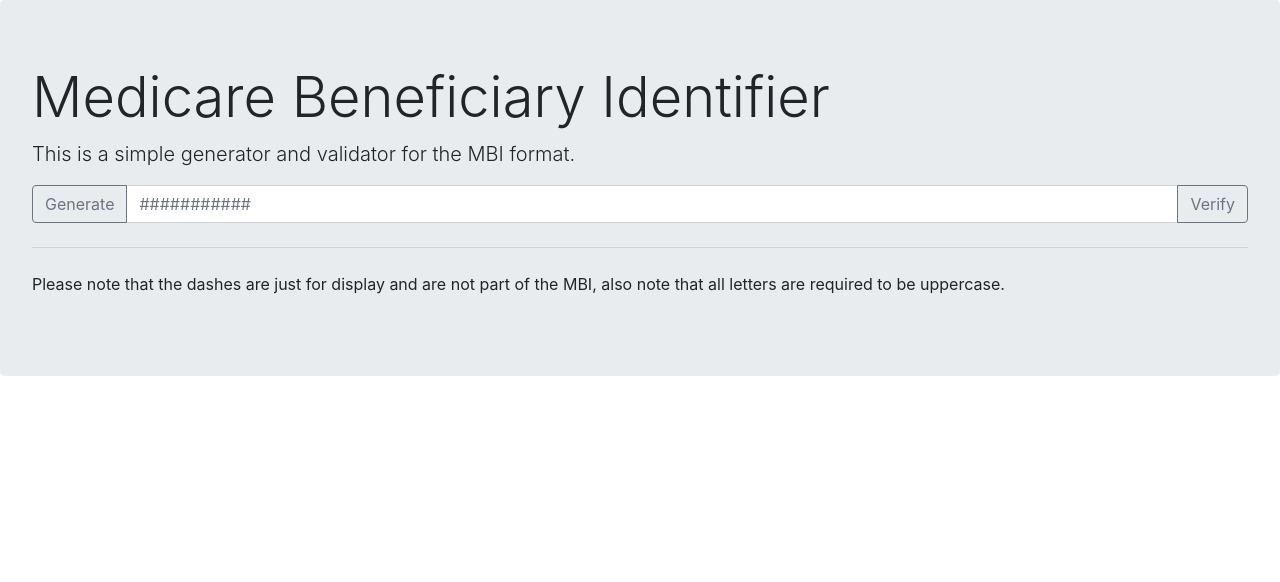
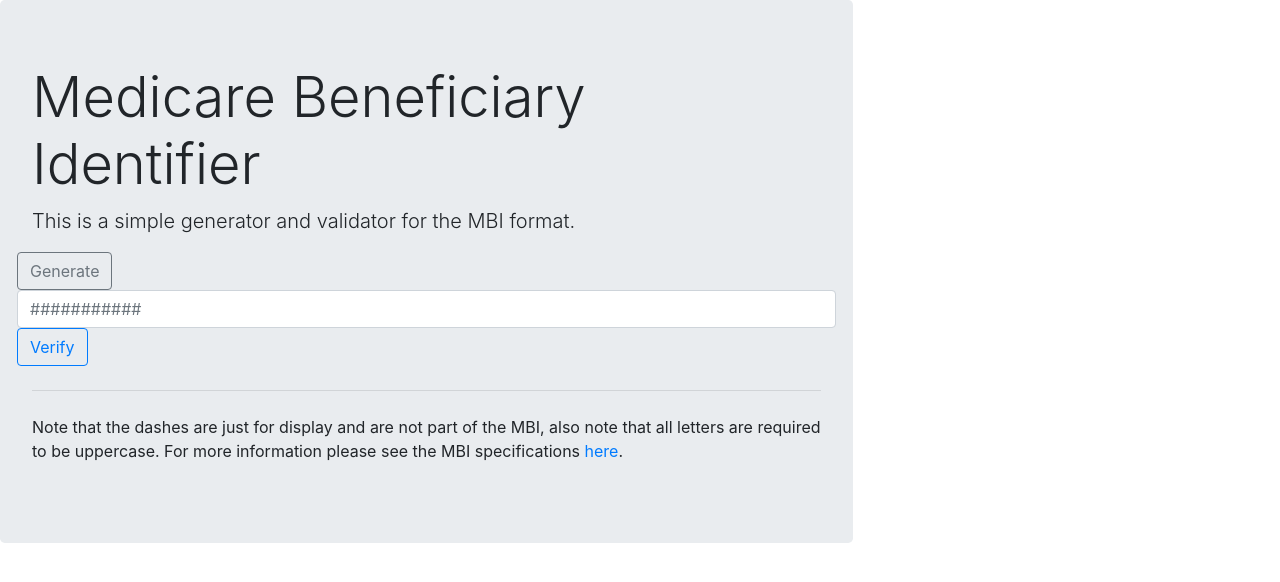
Before and after one commit to ervinMagic/mbi-test, a Flask app: page / in a window 1280 px wide. Shown: the top 582 px of the page. Run offline with Flask 2, Linux system fonts and the light colour scheme; some libraries are stand-ins or nearby versions.

Commit message:
UI cleanup

```diff
--- a/app.py
+++ b/app.py
@@ -4,7 +4,7 @@ from random import choice
 
 app = Flask(__name__)
 
-#generate according to spec
+# according to MBI spec
 # Position 1 – numeric values 1 thru 9
 # Position 2 – alphabetic values A thru Z (minus S, L, O, I, B, Z)
 # Position 3 – alpha-numeric values 0 thru 9 and A thru Z (minus S, L, O, I, B, Z)
@@ -27,10 +27,10 @@ mbiGenerators = {
 mbiFormat = ['C', 'A', 'AN', 'N', 'A', 'AN', 'N', 'A', 'A', 'N', 'N']
 
 mbiDesignations = {
-    'C': 'numeric values 1 thru 9',
-    'N': 'numeric values 0 thru 9',
-    'A': 'uppercase alphabetic values A thru Z (minus S, L, O, I, B, Z)',
-    'AN': 'uppercase alpha-numeric values 0 thru 9 and A thru Z (minus S, L, O, I, B, Z)'
+    'C': 'numeric values 1 through 9',
+    'N': 'numeric values 0 through 9',
+    'A': 'uppercase alphabetic values A through Z (minus S, L, O, I, B, Z)',
+    'AN': 'uppercase alpha-numeric values 0 through 9 and A through Z (minus S, L, O, I, B, Z)'
 }
 
 @app.route('/generate', methods=['GET'])
@@ -42,7 +42,6 @@ def generate():
 
     return res
 
-
 @app.route('/verify', methods=['POST'])
 def verify():
 
@@ -51,21 +50,21 @@ def verify():
 
     if mbi:
         # https://stackoverflow.com/questions/47683221/regular-expression-for-medicare-mbi-number-format
-        # regexp for quick validation? Seems to fail with strings that are too short
-        # match = re.search(r"^\d(?![SLOIBZ])[A-Z]\d|(?![SLOIBZ])[A-Z]\d(?![SLOIBZ])[A-Z]\d|(?![SLOIBZ])[A-Z]\d(?![SLOIBZ])[A-Z](?![SLOIBZ])[A-Z]\d\d$", mbi)
+        # regexp for quick validation. This seems like cheating and would not allow for returning a meaningful error message.
+        # re.search(r"^\d(?![SLOIBZ])[A-Z]\d|(?![SLOIBZ])[A-Z]\d(?![SLOIBZ])[A-Z]\d|(?![SLOIBZ])[A-Z]\d(?![SLOIBZ])[A-Z](?![SLOIBZ])[A-Z]\d\d$", mbi)
 
         if len(mbi) != len(mbiFormat):
             resp['valid'] = False
-            resp['error'] = f'The MBI must be exactly {len(mbiFormat)} characters long'
+            resp['errors'] = [f'The MBI must be exactly {len(mbiFormat)} characters.']
         else:
             resp['valid'] = True
 
             for i in range(len(mbiFormat)):
                 if mbi[i] not in mbiGenerators[mbiFormat[i]]:
                     resp['valid'] = False
-                    if 'error' not in resp:
-                        resp['error'] = ''
-                    resp['error'] += f'{i + 1}th characters must be {mbiDesignations[mbiFormat[i]]} '
+                    if 'errors' not in resp:
+                        resp['errors'] = []
+                    resp['errors'].append(f'{i + 1}{ {0: "st", 1: "nd", 2: "rd"}[i] if i < 3 else "th" } character must be {mbiDesignations[mbiFormat[i]]}')
 
     return jsonify(resp)
 
--- a/static/app.js
+++ b/static/app.js
@@ -9,6 +9,9 @@ angular.module('mbiApp', [])
     .controller('mbiCtrl', ['$scope', '$http', function($scope, $http) {
 
         $scope.generate = function generate() {
+            delete $scope.valid;
+            delete $scope.errors;
+
             $http.get('/generate').then(function (r) {
                 $scope.mbi = r.data;
             })
@@ -17,11 +20,11 @@ angular.module('mbiApp', [])
         $scope.validate = function validate() {
             $http.post('/verify', {mbi: $scope.mbi}).then(function (r) {
                 $scope.valid = r.data.valid;
-                $scope.error = r.data.error;
+                $scope.errors = r.data.errors;
 
             }, function (err) {
                 $scope.valid = false;
-                $scope.error = err;
+                $scope.errors = [err];
             })
         }
     }]);
--- a/templates/base.html
+++ b/templates/base.html
@@ -6,33 +6,35 @@
     <link rel="stylesheet" href="https://stackpath.bootstrapcdn.com/bootstrap/4.3.1/css/bootstrap.min.css" integrity="sha384-ggOyR0iXCbMQv3Xipma34MD+dH/1fQ784/j6cY/iJTQUOhcWr7x9JvoRxT2MZw1T" crossorigin="anonymous">
 </head>
 <body>
-<div class="jumbotron" ng-controller="mbiCtrl">
+<div class="jumbotron col-md-8" ng-controller="mbiCtrl">
     <h3 class="display-4">Medicare Beneficiary Identifier</h3>
     <p class="lead">This is a simple generator and validator for the MBI format.</p>
 
-    <div class="input-group">
-
-
-        <div class="input-group-prepend">
+    <form>
+        <div class="row">
             <button class="btn btn-outline-secondary" ng-click="generate()" type="button">Generate</button>
         </div>
+        <div class="row">
+            <input type="text" class="form-control"
+                   ng-class="valid !== undefined ? (valid ? 'is-valid' : 'is-invalid') : '' "
+                   ng-model="mbi" placeholder="###########" aria-label="Medicare Beneficiary Identifier" aria-describedby="basic-addon2">
+        </div>
+        <div class="row">
+            <button type="submit" class="btn btn-outline-primary" type="button" ng-click="validate()">Verify</button>
+        </div>
+    </form>
 
-        <input type="text" class="form-control" ng-model="mbi" placeholder="###########" aria-label="Medicare Beneficiary Identifier" aria-describedby="basic-addon2">
-
-        <div class="input-group-append">
-            <button class="btn btn-outline-secondary" type="button" ng-click="validate()">Verify</button>
+    <div class="alert" ng-show="valid !== undefined" ng-class="valid ? 'alert-success' : 'alert-danger'" role="alert">
+        <div class="row">This MBI is {[{ valid ? '' : 'not' }]} valid!</div>
+        <div class="row" ng-repeat="e in errors">
+            {[{ e }]}
         </div>
     </div>
 
     <hr class="my-4">
-    <p>Please note that the dashes are just for display and are not part of the MBI, also note that all letters are required to be uppercase.
+    <p>Note that the dashes are just for display and are not part of the MBI, also note that all letters are required to be uppercase.
+        For more information please see the MBI specifications <a href="https://www.cms.gov/medicare/new-medicare-card/understanding-the-mbi-with-format.pdf" target="_blank">here</a>.
     </p>
-    <div class="alert" ng-show="valid !== undefined" ng-class="valid ? 'alert-success' : 'alert-danger'" role="alert" ng-model>
-        This MBI is {[{ valid ? '' : 'not' }]} valid!
-        <br/>
-        {[{ error }]}
-
-    </div>
 
 </div>
 <script src="https://ajax.googleapis.com/ajax/libs/angularjs/1.8.2/angular.min.js"></script>
```
Also changed, not shown: test_mbi.py (+9 -3 lines).
